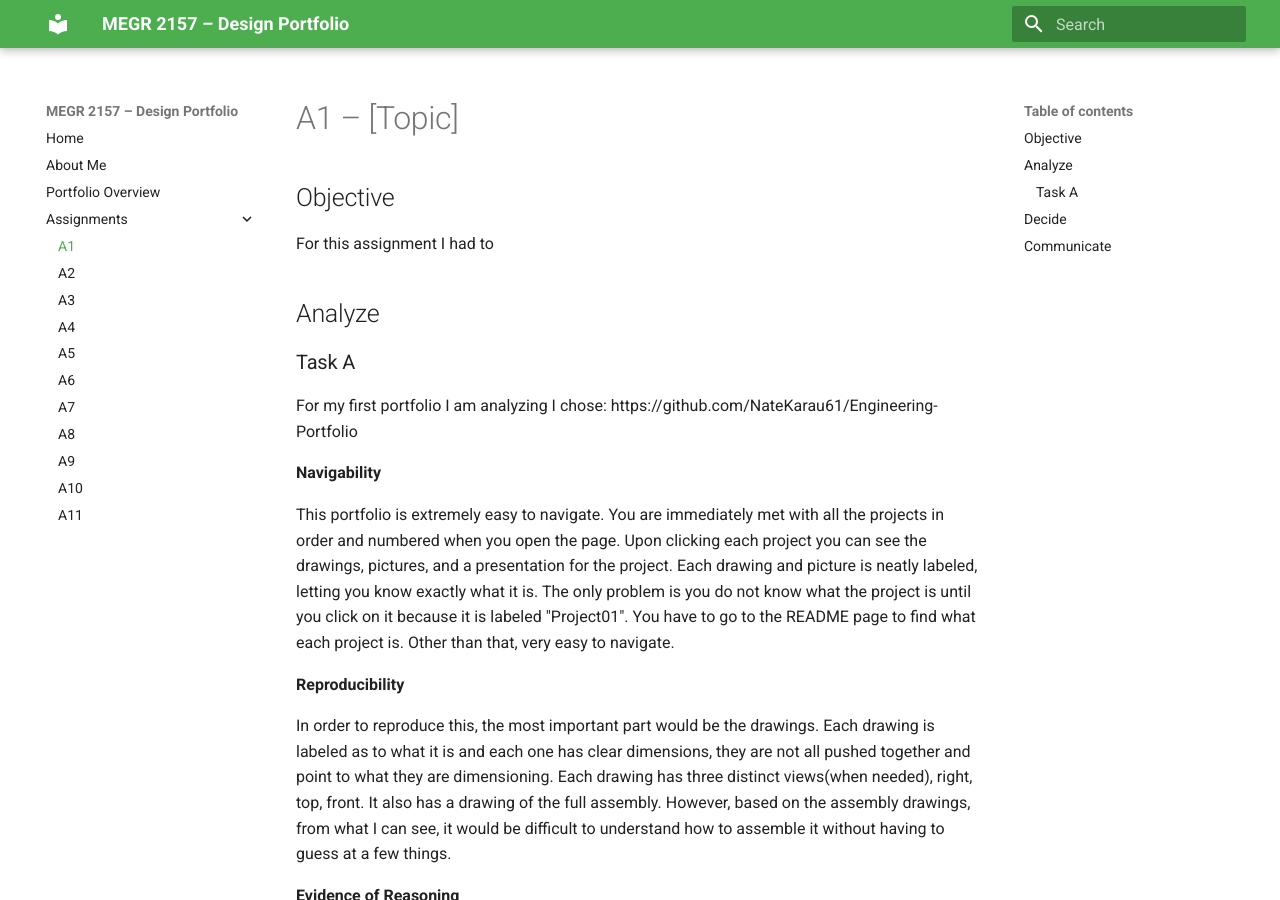
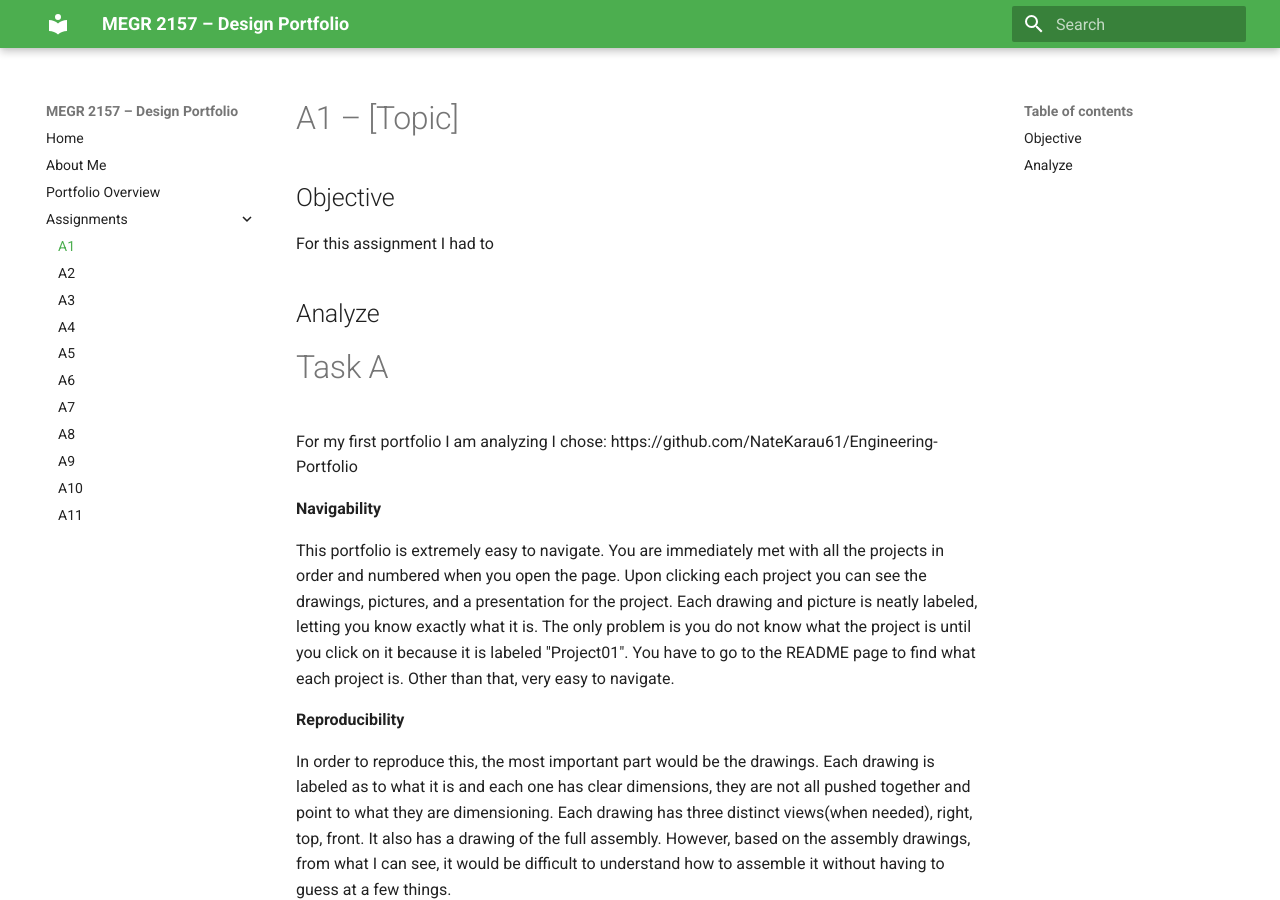
Before and after one commit to JacksonRice6/megr2156-portfolio, an MkDocs documentation site: the page built from docs/assignments/A01/index.md, in a window 1280 px wide and 900 px high. Built offline with MkDocs 1.6.1 and Material for MkDocs 9.7.7, drawn with Linux system fonts in a browser that asks for light colours.

Commit message:
Update index.md

```diff
--- a/docs/assignments/A01/index.md
+++ b/docs/assignments/A01/index.md
@@ -5,7 +5,7 @@ For this assignment I had to
 
 ## Analyze
 
-###Task A
+#Task A
 
 For my first portfolio I am analyzing I chose: https://github.com/NateKarau61/Engineering-Portfolio
 
```
